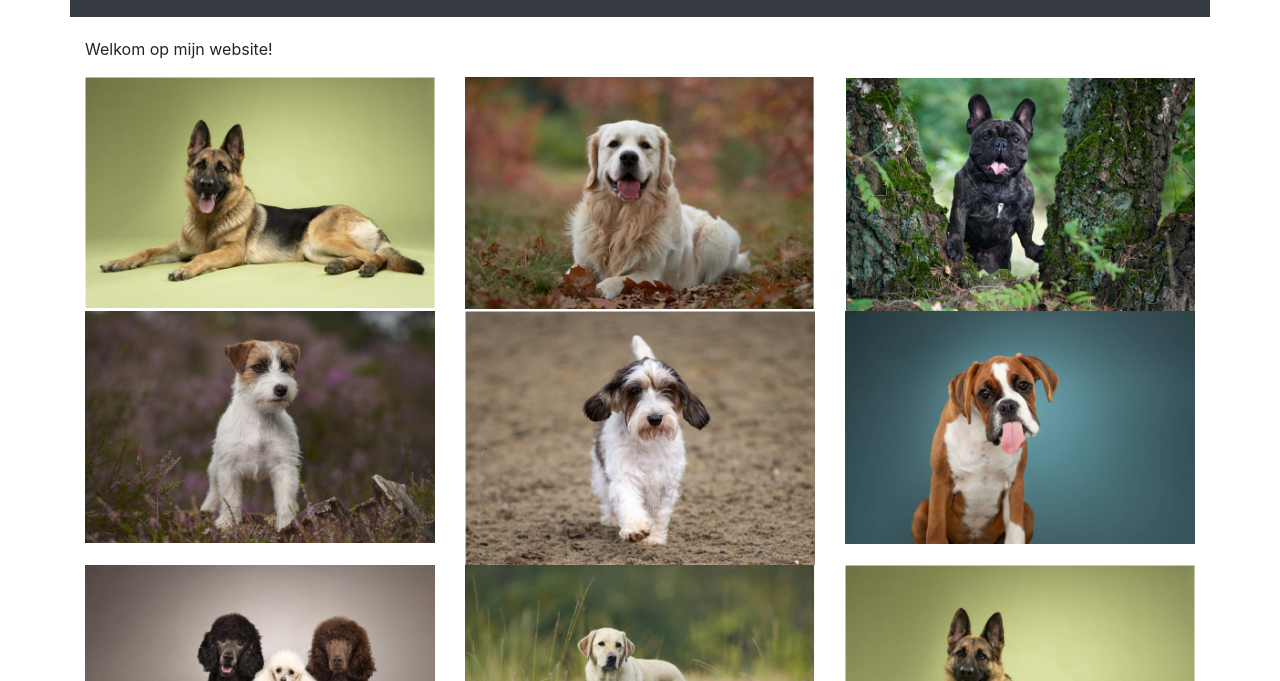
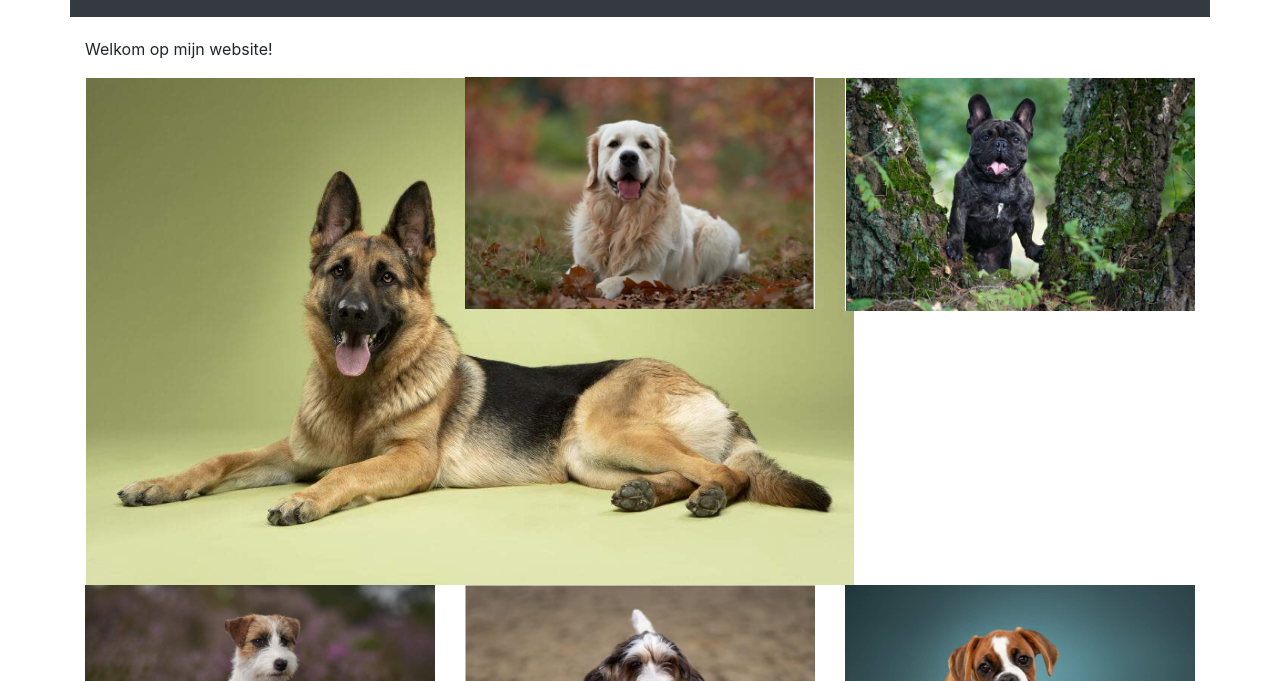
Before and after one commit to TobiasMulderTM/huiswerk_les22, a plain HTML site: page bootstrap-5.0.2-dist/index.html in a window 1280 px wide. Shown: the part 119-800 px from the top of the page. Drawn offline with nearby package versions, Linux system fonts and the light colour scheme.

Commit message:
Update index.html

```diff
--- a/bootstrap-5.0.2-dist/index.html
+++ b/bootstrap-5.0.2-dist/index.html
@@ -23,7 +23,7 @@
         <div class="row">
             <!-- Add your images here -->
             <div class="col-sm-4">
-                <img src="afbeeldingen/image1.PNG" alt="Afbeelding 1" class="img-fluid">
+                <img src="afbeeldingen/image1.PNG" alt="Afbeelding 1">
             </div>
             <div class="col-sm-4">
                 <img src="afbeeldingen/image2.PNG" alt="Afbeelding 2" class="img-fluid">
```
